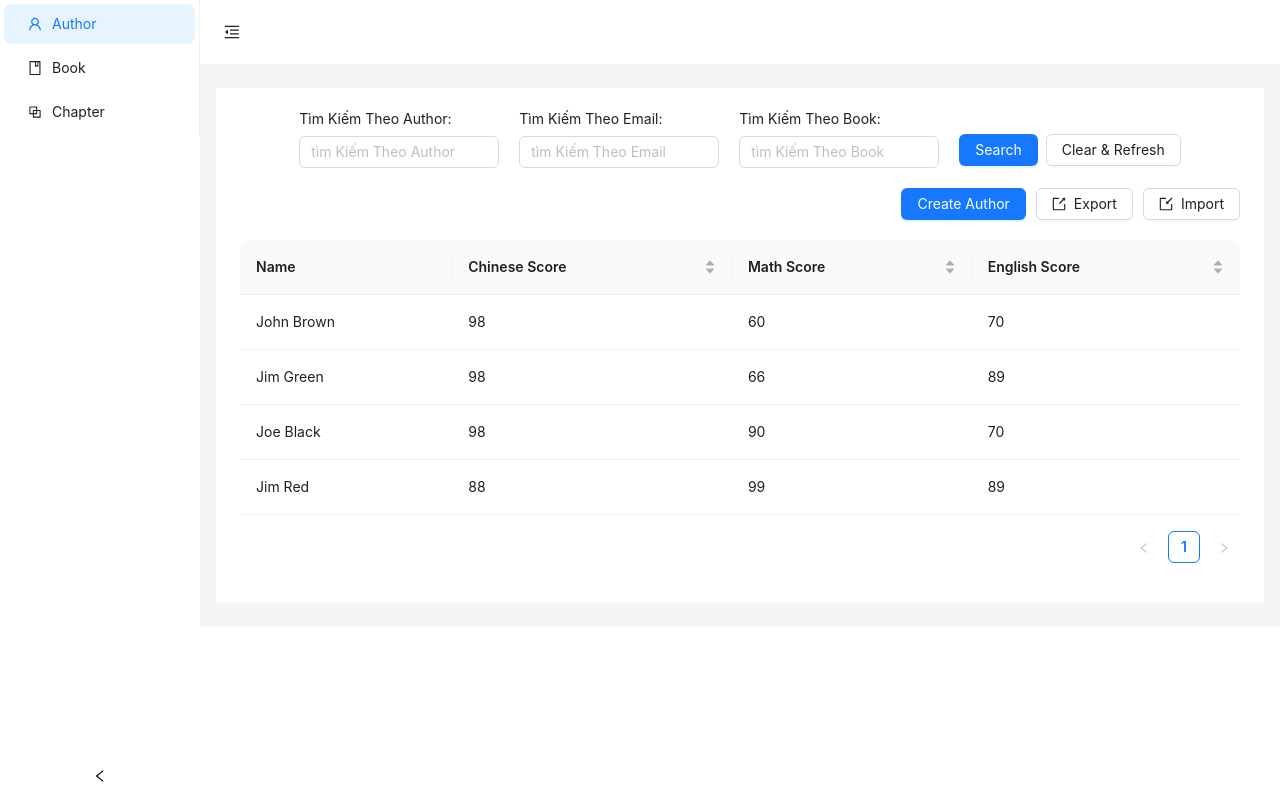
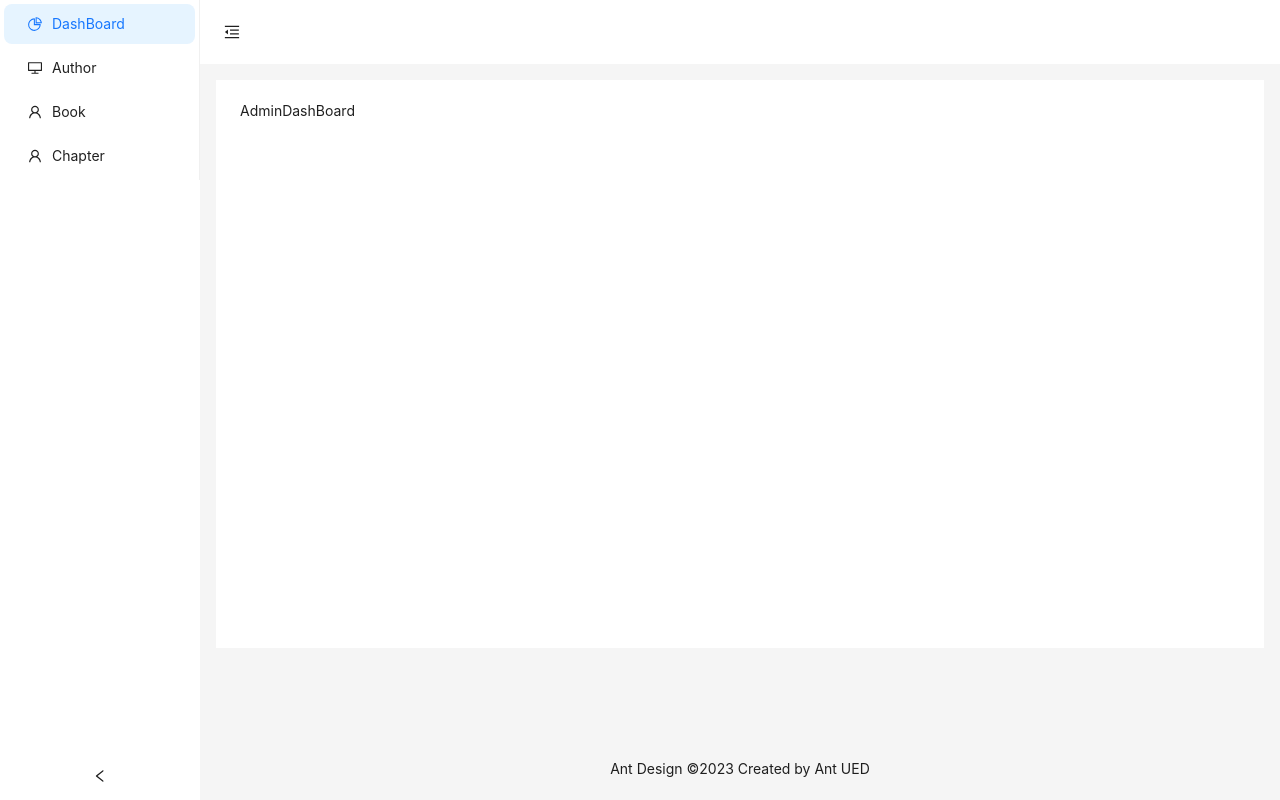
Before and after one commit to TienPhuc02/front-end-demo, a React (Vite) app: page /admin in a window 1280 px wide. Built offline with nearby package versions, Linux system fonts and the light colour scheme.

Commit message:
UI author part1

```diff
--- a/package.json
+++ b/package.json
@@ -12,10 +12,15 @@
   },
   "dependencies": {
     "@ant-design/icons": "^5.2.6",
+    "@types/react-virtualized": "^9.21.23",
+    "@types/react-window": "^1.8.6",
     "antd": "^5.9.4",
     "react": "^18.2.0",
     "react-dom": "^18.2.0",
     "react-router-dom": "^6.16.0",
+    "react-virtualized": "^9.22.5",
+    "react-virtualized-auto-sizer": "^1.0.20",
+    "react-window": "^1.8.9",
     "sass": "^1.69.1",
     "styled-components": "^6.0.8"
   },
--- a/src/App.tsx
+++ b/src/App.tsx
@@ -2,6 +2,9 @@ import Header from "./components/Header";
 import { createBrowserRouter, RouterProvider } from "react-router-dom";
 import TabsBar from "./components/Tabs";
 import AdminPage from "./pages/Admin";
+import AdminDashBoard from "./components/Admin/DashBoard";
+import AdminAuthor from "./components/Admin/Author";
+import AdminBook from "./components/Admin/Book";
 
 const LayoutApp = () => {
   return (
@@ -24,6 +27,7 @@ const App = () => {
           <LayoutApp />
         </div>
       ),
+      errorElement: "404 Not Found",
     },
     {
       path: "/admin",
@@ -32,6 +36,21 @@ const App = () => {
           <AdminPage />
         </div>
       ),
+      children: [
+        {
+          path: "",
+          index: true,
+          element: <AdminDashBoard />,
+        },
+        {
+          path: "author",
+          element: <AdminAuthor />,
+        },
+        {
+          path: "book",
+          element: <AdminBook />,
+        },
+      ],
     },
   ];
   return (
--- /dev/null
+++ b/src/components/Admin/Author/index.tsx
@@ -0,0 +1,131 @@
+import { Button, Input } from "antd";
+import { ColumnsType, TableProps } from "antd/es/table";
+import React from "react";
+import { Table } from "antd";
+import { ExportOutlined, ImportOutlined } from "@ant-design/icons";
+interface DataType {
+  key: React.Key;
+  name: string;
+  chinese: number;
+  math: number;
+  english: number;
+}
+const AdminAuthor = () => {
+  const columns: ColumnsType<DataType> = [
+    {
+      title: "Name",
+      dataIndex: "name",
+      fixed:true
+    },
+    {
+      title: "Chinese Score",
+      dataIndex: "chinese",
+      sorter: {
+        compare: (a, b) => a.chinese - b.chinese,
+        multiple: 3,
+      },
+    },
+    {
+      title: "Math Score",
+      dataIndex: "math",
+      sorter: {
+        compare: (a, b) => a.math - b.math,
+        multiple: 2,
+      },
+    },
+    {
+      title: "English Score",
+      dataIndex: "english",
+      sorter: {
+        compare: (a, b) => a.english - b.english,
+        multiple: 1,
+      },
+    },
+  ];
+
+  const data: DataType[] = [
+    {
+      key: "1",
+      name: "John Brown",
+      chinese: 98,
+      math: 60,
+      english: 70,
+    },
+    {
+      key: "2",
+      name: "Jim Green",
+      chinese: 98,
+      math: 66,
+      english: 89,
+    },
+    {
+      key: "3",
+      name: "Joe Black",
+      chinese: 98,
+      math: 90,
+      english: 70,
+    },
+    {
+      key: "4",
+      name: "Jim Red",
+      chinese: 88,
+      math: 99,
+      english: 89,
+    },
+  ];
+
+  const onChange: TableProps<DataType>["onChange"] = (
+    pagination,
+    filters,
+    sorter,
+    extra
+  ) => {
+    console.log("params", pagination, filters, sorter, extra);
+  };
+
+  return (
+    <div className="admin-author-container">
+      <div className="admin-author-search mb-3 ">
+        <div className="grid grid-cols-4 gap-x-3">
+          <Input placeholder="Search Name Author" />
+          <Input placeholder="Search Book" />
+          <Button
+            className="bg-[#1677ff] max-[768px]:text-[13px] max-[768px]:px-[0px] max-[640px]:text-[12px]"
+            type="primary"
+          >
+            Search
+          </Button>
+          <Button className="text-black max-[768px]:text-[13px] max-[768px]:px-[0px] max-[640px]:text-[12px] ">
+            Clear
+          </Button>
+        </div>
+      </div>
+      <div className="admin-author-list-button mb-3 grid grid-cols-3 ">
+        <Button
+          className="bg-[#1677ff] mr-2 max-[768px]:text-[13px] max-[768px]:px-[0px] max-[640px]:text-[12px]"
+          type="primary"
+        >
+          Create
+        </Button>
+        <Button className="text-black mr-2 max-[768px]:text-[13px] max-[768px]:px-[0px] max-[640px]:text-[12px]">
+          <ExportOutlined />
+          Export
+        </Button>
+        <Button className="text-black max-[768px]:text-[13px] max-[768px]:px-[0px] max-[640px]:text-[12px]">
+          <ImportOutlined />
+          Import
+        </Button>
+      </div>
+      <div className="admin-author-table">
+        <Table
+          scroll={{ x: true }}
+          columns={columns}
+          dataSource={data}
+          onChange={onChange}
+        />
+      </div>
+    </div>
+  );
+};
+
+export default AdminAuthor;
--- /dev/null
+++ b/src/components/Admin/Book/index.tsx
@@ -0,0 +1,11 @@
+import React from 'react';
+
+const AdminBook = () => {
+    return (
+        <div>
+          AdminBook
+        </div>
+    );
+};
+
+export default AdminBook;
--- /dev/null
+++ b/src/components/Admin/DashBoard/index.tsx
@@ -0,0 +1,11 @@
+import React from 'react';
+
+const AdminDashBoard = () => {
+    return (
+        <div>
+            AdminDashBoard
+        </div>
+    );
+};
+
+export default AdminDashBoard;
--- a/src/components/SearchDataTable/index.tsx
+++ /dev/null
@@ -1,41 +0,0 @@
-import React from "react";
-import { Button, Input } from "antd";
-
-const SearchDataTable: React.FC = () => {
-  return (
-    <div className="flex gap-[20px] items-center justify-center">
-      <div>
-        <p className="mb-[10px]">Tìm Kiếm Theo Author:</p>
-        <Input
-          className="max-w-[200px] mb-[20px]"
-          placeholder="tìm Kiếm Theo Author"
-        />
-      </div>
-      <div>
-        <p className="mb-[10px]">Tìm Kiếm Theo Email:</p>
-        <Input
-          className="max-w-[200px] mb-[20px]"
-          placeholder="tìm Kiếm Theo Email"
-        />
-      </div>
-      <div>
-        <p className="mb-[10px]">Tìm Kiếm Theo Book:</p>
-        <Input
-          className="max-w-[200px] mb-[20px]"
-          placeholder="tìm Kiếm Theo Book"
-        />
-      </div>
-      <div>
-        <Button
-          type="primary"
-          className="button-submit-search-data bg-[#1677ff] mr-2"
-        >
-          Search
-        </Button>
-        <Button className="button-submit-search-data ">Clear & Refresh</Button>
-      </div>
-    </div>
-  );
-};
-
-export default SearchDataTable;
--- a/src/components/TableData/index.tsx
+++ /dev/null
@@ -1,81 +0,0 @@
-import React from 'react';
-import { Table } from 'antd';
-import type { ColumnsType, TableProps } from 'antd/es/table';
-
-interface DataType {
-  key: React.Key;
-  name: string;
-  chinese: number;
-  math: number;
-  english: number;
-}
-
-const columns: ColumnsType<DataType> = [
-  {
-    title: 'Name',
-    dataIndex: 'name',
-  },
-  {
-    title: 'Chinese Score',
-    dataIndex: 'chinese',
-    sorter: {
-      compare: (a, b) => a.chinese - b.chinese,
-      multiple: 3,
-    },
-  },
-  {
-    title: 'Math Score',
-    dataIndex: 'math',
-    sorter: {
-      compare: (a, b) => a.math - b.math,
-      multiple: 2,
-    },
-  },
-  {
-    title: 'English Score',
-    dataIndex: 'english',
-    sorter: {
-      compare: (a, b) => a.english - b.english,
-      multiple: 1,
-    },
-  },
-];
-
-const data: DataType[] = [
-  {
-    key: '1',
-    name: 'John Brown',
-    chinese: 98,
-    math: 60,
-    english: 70,
-  },
-  {
-    key: '2',
-    name: 'Jim Green',
-    chinese: 98,
-    math: 66,
-    english: 89,
-  },
-  {
-    key: '3',
-    name: 'Joe Black',
-    chinese: 98,
-    math: 90,
-    english: 70,
-  },
-  {
-    key: '4',
-    name: 'Jim Red',
-    chinese: 88,
-    math: 99,
-    english: 89,
-  },
-];
-
-const onChange: TableProps<DataType>['onChange'] = (pagination, filters, sorter, extra) => {
-  console.log('params', pagination, filters, sorter, extra);
-};
-
-const TableData: React.FC = () => <Table columns={columns} dataSource={data} onChange={onChange} />;
-
-export default TableData;
--- a/src/pages/Admin/index.tsx
+++ b/src/pages/Admin/index.tsx
@@ -1,30 +1,64 @@
-import React, { useState } from "react";
+import React, { useEffect, useState } from "react";
 import {
-  BlockOutlined,
-  BookOutlined,
-  ExportOutlined,
-  ImportOutlined,
+  DesktopOutlined,
   MenuFoldOutlined,
   MenuUnfoldOutlined,
+  PieChartOutlined,
   UserOutlined,
 } from "@ant-design/icons";
-import { Layout, Menu, Button, theme } from "antd";
-import TableData from "../../components/TableData";
-import SearchDataTable from "../../components/SearchDataTable";
+import type { MenuProps } from "antd";
+import { Button, Layout, Menu } from "antd";
+import { Link, Outlet } from "react-router-dom";
 
-const { Header, Sider, Content } = Layout;
+const { Header, Content, Footer, Sider } = Layout;
+
+type MenuItem = Required<MenuProps>["items"][number];
+
+function getItem(
+  label: React.ReactNode,
+  key: React.Key,
+  icon?: React.ReactNode,
+  children?: MenuItem[]
+): MenuItem {
+  return {
+    key,
+    icon,
+    children,
+    label,
+  } as MenuItem;
+}
+
+const items: MenuItem[] = [
+  getItem(<>DashBoard</>, "1", <PieChartOutlined />),
+  getItem(<Link to="author">Author</Link>, "2", <DesktopOutlined />),
+  getItem(<Link to="book">Book</Link>, "3", <UserOutlined />),
+  getItem("Chapter", "4", <UserOutlined />),
+];
 
 const AdminPage: React.FC = () => {
-  const [collapsed, setCollapsed] = useState(false);
-  const {
-    token: { colorBgContainer },
-  } = theme.useToken();
+  const [collapsed, setCollapsed] = useState(window.innerWidth < 640);
+  const handleCollapse = () => {
+    if (window.innerWidth < 640) {
+      setCollapsed(true);
+    }
+  };
+  useEffect(() => {
+    // Gọi hàm updateSiderCollapse ban đầu để thiết lập giá trị ban đầu
+    handleCollapse();
 
+    // Theo dõi thay đổi kích thước cửa sổ và cập nhật trạng thái collapsed
+    window.addEventListener("resize", handleCollapse);
+
+    // Loại bỏ sự kiện khi component bị unmount
+    return () => {
+      window.removeEventListener("resize", handleCollapse);
+    };
+  }, [handleCollapse]);
   return (
-    <Layout style={{ height: "auto" }}>
+    <Layout className="min-h-[100vh]">
       <Sider
         theme="light"
-        style={{ height: "auto" }}
+        className="max-[640px]:max-w-[80px]"
         collapsible
         collapsed={collapsed}
         onCollapse={(value) => setCollapsed(value)}
@@ -32,29 +66,13 @@ const AdminPage: React.FC = () => {
         <div className="demo-logo-vertical" />
         <Menu
           theme="light"
+          defaultSelectedKeys={["1"]}
           mode="inline"
-          defaultSelectedKeys={["1"]}
-          items={[
-            {
-              key: "1",
-              icon: <UserOutlined />,
-              label: "Author",
-            },
-            {
-              key: "2",
-              icon: <BookOutlined />,
-              label: "Book",
-            },
-            {
-              key: "3",
-              icon: <BlockOutlined />,
-              label: "Chapter",
-            },
-          ]}
+          items={items}
         />
       </Sider>
       <Layout>
-        <Header style={{ padding: 0, background: colorBgContainer }}>
+        <Header className="bg-white p-0">
           <Button
             type="text"
             icon={collapsed ? <MenuUnfoldOutlined /> : <MenuFoldOutlined />}
@@ -64,39 +82,17 @@ const AdminPage: React.FC = () => {
               width: 64,
               height: 64,
             }}
+            className="text-[16px] w-[60px] h-[60px]"
           />
         </Header>
-        <Content
-          style={{
-            height: "auto",
-            margin: "24px 16px",
-            padding: 24,
-            minHeight: 280,
-            background: colorBgContainer,
-          }}
-        >
-          <div className="search-data-table">
-            <SearchDataTable />
-          </div>
-          <div className="list-button-author float-right mb-[20px] flex gap-[10px]">
-            <Button
-              type="primary"
-              className="button-create-author bg-[#1677ff]"
-            >
-              Create Author
-            </Button>
-            <Button className="button-export-data flex justify-center items-center">
-              <ExportOutlined />
-              Export
-            </Button>
-            <Button className="button-import-data flex justify-center items-center">
-            <ImportOutlined />
-              Import</Button>
-          </div>
-          <div className="table-data-author">
-            <TableData />
+        <Content className="my-0 mx-[16px]">
+          <div className="p-6 mt-4 min-h-[71vh] bg-white">
+            <Outlet />
           </div>
         </Content>
+        <Footer className="text-center">
+          Ant Design ©2023 Created by Ant UED
+        </Footer>
       </Layout>
     </Layout>
   );
--- a/vite.config.ts
+++ b/vite.config.ts
@@ -7,4 +7,7 @@ export default defineConfig({
   server: {
     port: 3000,
   },
+  optimizeDeps: {
+    exclude: ["js-big-decimal"],
+  },
 });
```
Also changed, not shown: 1 other file (tests, documents, lock files or other folders).
